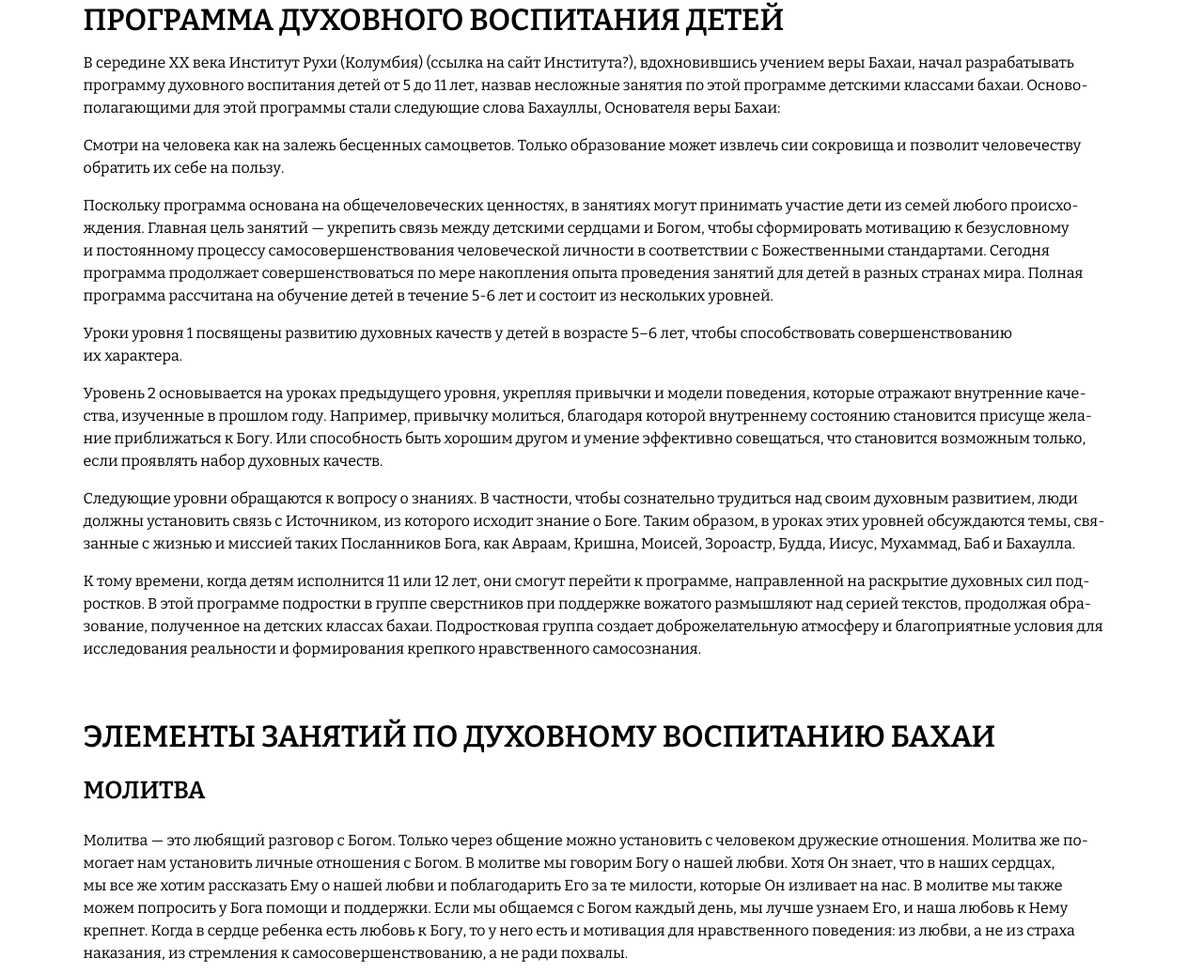
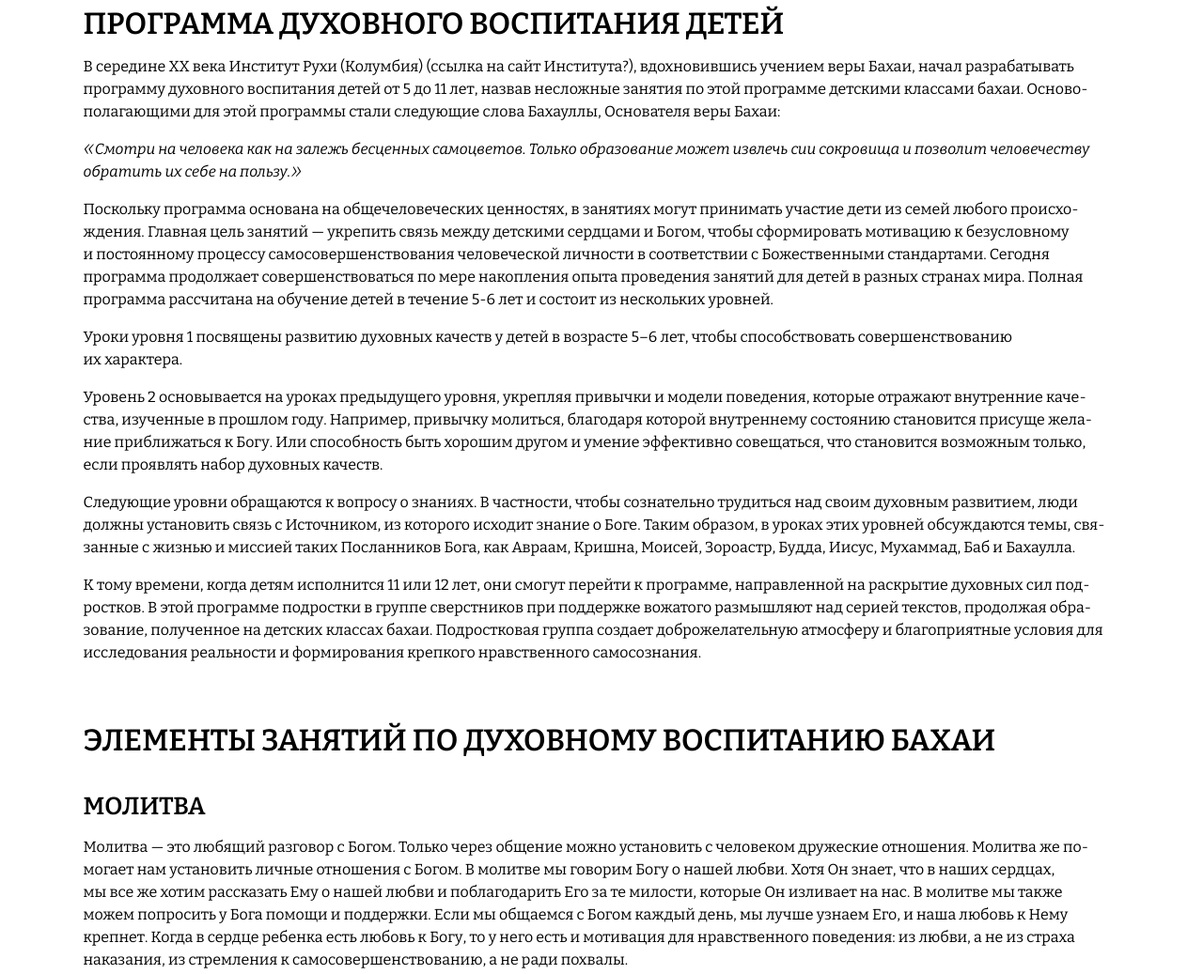
Before and after one commit to HjETWD/landing-page-12.2024, a website: page index.html in a window 1280 px wide. Shown: the part 1160-2197 px from the top of the page at 94% size. Drawn offline with Linux system fonts and the light colour scheme.

Commit message:
remove margin

```diff
--- a/scss/base/_typography.scss
+++ b/scss/base/_typography.scss
@@ -12,12 +12,7 @@
 		text-transform: uppercase;
 		text-wrap: balance;
 
-		&:not(:first-child) {
-			margin-block-start: 1em;
-		}
-		& + * {
-			margin-block-end: 1em;
-		}
+		margin-block: 1.5em 0.5em;
 	}
 	:where(h1, h2, h3) {
 		line-height: 1.1;
@@ -42,12 +37,6 @@
 	}
 	p {
 		text-wrap: pretty;
-		&:not(:first-child) {
-			margin-block-start: 1em;
-		}
-		& + * {
-			margin-block-end: 1em;
-		}
 	}
 	a {
 		text-decoration: 0.0625rem underline dashed;
@@ -67,4 +56,47 @@
 			outline-color: currentColor;
 		}
 	}
+
+	blockquote,
+	q {
+		font-style: italic;
+
+		&:not(:has(>*)) {
+			&::before,
+			&::after {
+				@extend %quote-style;
+			}
+			&::before {
+				@extend %quote-start;
+			}
+			&::after {
+				@extend %quote-end;
+			}
+		}
+		& {
+			& :first-child::before,
+			& :last-child::after {
+				@extend %quote-style;
+			}
+			& :first-child::before {
+				@extend %quote-start;
+			}
+			& :last-child::after {
+				@extend %quote-end;
+			}
+		}
+
+	}
 }
+%quote-style {
+	font-weight: 300;
+	font-size: 1.7em;
+	line-height: 0.6;
+	vertical-align: text-top;
+}
+%quote-start {
+	content: open-quote;
+}
+%quote-end {
+	content: close-quote;
+}
```
Also changed, not shown: css/styles.min.css.
